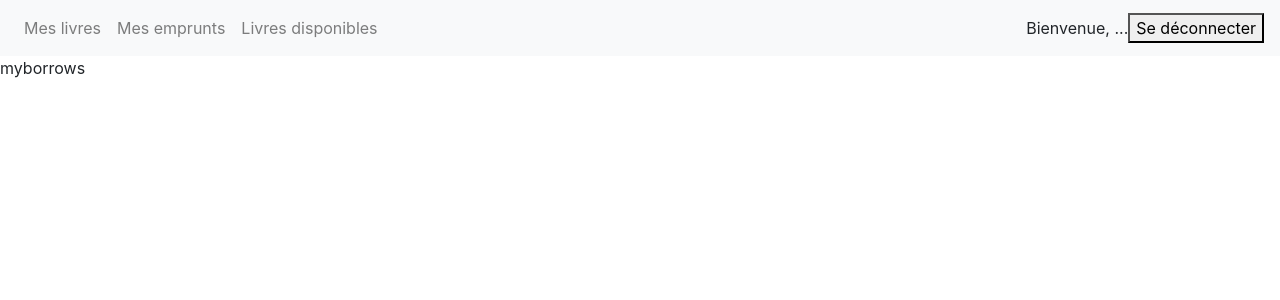
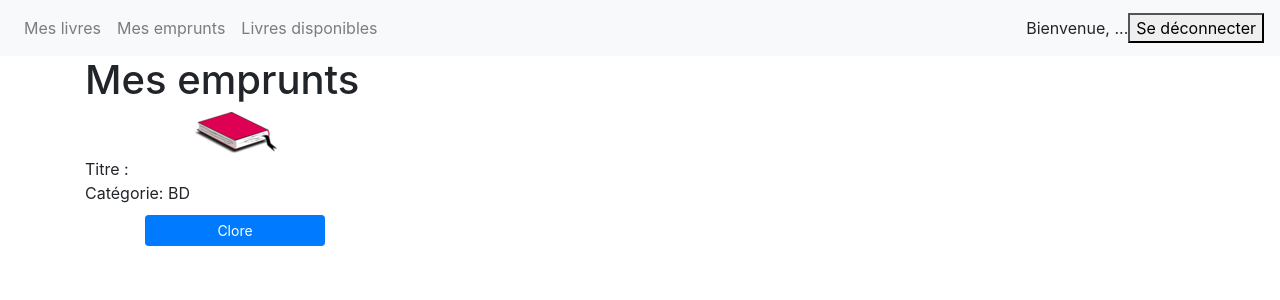
Before and after one commit to smaestri/sharebook-react, a React (Create React App) app in the folder frontend/: page /myBorrows in a window 1280 px wide. Shown: the top 300 px of the page. Built offline with nearby package versions, Linux system fonts and the light colour scheme.

Commit message:
Section 10 - Les Hooks React

```diff
--- a/frontend/src/MyBooks.js
+++ b/frontend/src/MyBooks.js
@@ -1,19 +1,16 @@
 import React from 'react'
-import {Link} from 'react-router-dom'
+import { Link } from 'react-router-dom'
 import Book from './Book'
 
 import './MyBooks.scss'
 
-class MyBooks extends React.Component {
+const MyBooks = () => {
 
-  constructor() {
-    super();
-    this.state = { books: [] }
-  }
-  componentDidMount() {
+  const [myBooks, setMyBooks] = React.useState([])
+  React.useEffect(() => {
     // TODO charger mes livres
-    this.setState({
-      books: [
+    setMyBooks(
+        [
           {
             title: "asterix",
             category: "BD",
@@ -24,16 +21,15 @@
             category: "BD",
           }
         ]
-    })
-  }
+    )
+  }, [])
 
-  render() {
   return (
     <div>
       <h1>Mes livres</h1>
       <div className="list-container">
-          {this.state.books.length === 0 ? "Vous n'avez pas déclaré de livres" : null}
-          {this.state.books.map(book => (<div  className="mybook-container">
+        {myBooks.length === 0 ? "Vous n'avez pas déclaré de livres" : null}
+        {myBooks.map(book => (<div className="mybook-container">
           <Book title={book.title} category={book.category}></Book>
           <div className="container-buttons">
             <Link to={`/addBook/${book.id}`}>
@@ -46,6 +42,4 @@
       <Link to="/addBook"><button className="btn btn-primary btn-sm">Nouveau livre</button></Link>
     </div>)
 }
-
-}
-export default MyBooks
+export default MyBooks;
--- a/frontend/src/MyBorrows.js
+++ b/frontend/src/MyBorrows.js
@@ -1,3 +1,52 @@
+import React from 'react'
+import Book from './Book'
+import './MyBorrows.scss'
+
 export default function MyBorrows() {
-    return "myborrows"
+
+    const [myBorrows, setMyBorrows] = React.useState([]);
+
+    React.useEffect(() => {
+
+        setMyBorrows([
+            {
+                lender: "toto",
+                borrower: "tata",
+                book: {
+                    name: "tintin",
+                    category: {
+                        label: "BD"
+                    }
+                }
+            }
+        ])
+    }, [])
+
+    const closeBorrow = (borrowId) => {
+    }
+
+    return (
+        <div className="container">
+            <h1>Mes emprunts</h1>
+            <div className="list-container">
+                {myBorrows.map(borrow => {
+                    return (
+                        <div className="borrow-container" key={borrow.id}>
+                            <Book
+                                title={borrow.book.title}
+                                category={borrow.book.category.label}
+                                lender={borrow.lender.firstName + " " + borrow.lender.lastName}
+                                askDate={borrow.askDate}
+                                closeDate={borrow.closeDate}>
+                            </Book>
+                            <div className="text-center">
+                                {borrow.closeDate ? "" : <button className="btn btn-primary btn-sm" onClick={() => closeBorrow(borrow.id)}>Clore</button>}
+                            </div>
+                        </div>
+                    )
+                })}
+            </div>
+            {myBorrows.length === 0 ? <div>Vous n'avez pas d'emprunt</div> : null}
+        </div>
+    )
 }
--- /dev/null
+++ b/frontend/src/MyBorrows.scss
@@ -0,0 +1,14 @@
+.list-container {
+    display: flex;
+    flex-wrap: wrap;
+    margin-bottom: 25px;
+
+    .borrow-container {
+        margin-bottom: 25px;
+        button {
+            width: 60%;
+            text-align: center;
+        }
+
+    }
+}
```
Lines whose indentation alone changed are shown as unchanged.
